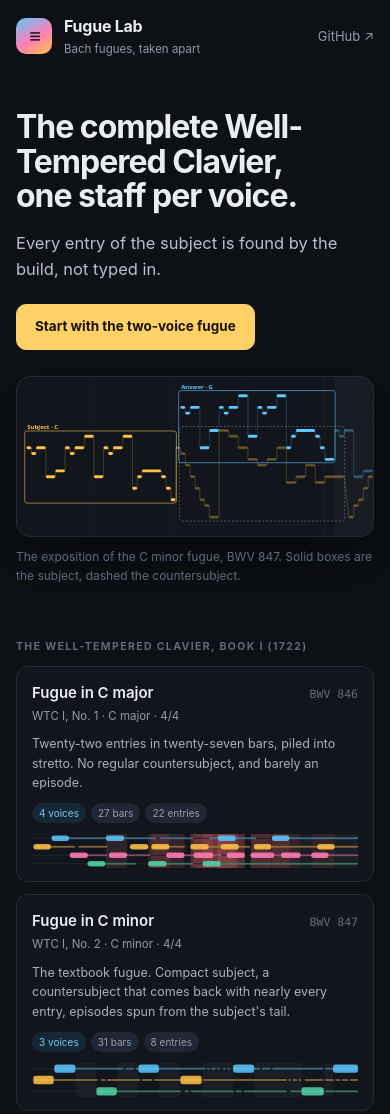
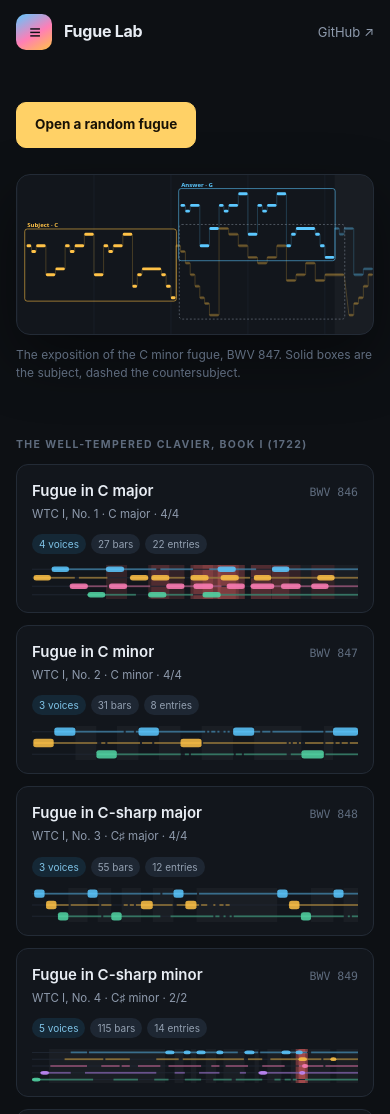
Before and after one commit to FlyingWorkshop/bach-fugue-lab, a plain HTML site: page index.html in a window 390 px wide. Shown: the top 1114 px of the page. Drawn offline with Linux system fonts and the light colour scheme.

Commit message:
Strip the landing page down to the button and the grid
The hero heading, the lede and the nav tagline are gone — they were slogans,
and the teaser figure says more than any of them did. The card blurbs go with
them: title, key, metre, voice/bar/entry counts and the thumbnail already say
what a card needs to say.

The one call to action is now "Open a random fugue", and it re-rolls on every
click rather than picking once at load.

```diff
--- a/home.css
+++ b/home.css
@@ -36,10 +36,8 @@ code{font:13px ui-monospace,Menlo,monospace;background:#1a212b;padding:1px 5px;b
 .nav .gh:hover{color:var(--ink)}
 
 /* ------------------------------------------------------------------ hero */
-.hero{padding-top:64px;padding-bottom:26px}
-.hero h2{font-size:clamp(32px,5vw,54px);line-height:1.08;letter-spacing:-0.032em}
-.lede{margin-top:16px;font-size:16.5px;color:#b6c0cd}
-.cta{margin-top:22px}
+.hero{padding-top:40px;padding-bottom:26px}
+.cta{margin-top:0}
 .btn{
   display:inline-block;padding:11px 18px;border-radius:10px;border:1px solid var(--line2);
   background:var(--bg3);color:var(--ink);text-decoration:none;font-size:13.5px;font-weight:560;
@@ -75,7 +73,6 @@ code{font:13px ui-monospace,Menlo,monospace;background:#1a212b;padding:1px 5px;b
 .pc b{font-size:15px;font-weight:620}
 .pc .bwv{font:11.5px ui-monospace,Menlo,monospace;color:var(--dim2)}
 .pc .sub{font-size:11.5px;color:var(--dim);margin-top:2px}
-.pc .note{font-size:12.5px;color:#a4b0be;line-height:1.55;margin-top:9px}
 .pc .tags{display:flex;gap:5px;flex-wrap:wrap;margin-top:11px}
 .pc .tag{font-size:10px;padding:2px 7px;border-radius:20px;background:#1e2733;color:#93a0b1}
 .pc .tag.v{background:#152836;color:#7fc4e8}
--- a/home.js
+++ b/home.js
@@ -14,7 +14,6 @@ const VCOL = {
 const vcol = (nv, i) => (VCOL[nv] || VCOL[4])[i] || '#8e9aac';
 /* *asterisks* mark italics in the editorial text; that is the whole of the markup */
 const esc = t => String(t ?? '').replace(/&/g, '&amp;').replace(/</g, '&lt;').replace(/>/g, '&gt;');
-const md = t => esc(t).replace(/\*([^*]+)\*/g, '<em>$1</em>');
 
 /* ------------------------------------------------------------- mini rolls */
 function rollSvg(t, opts) {
@@ -131,6 +130,12 @@ $('#teaser').replaceChildren(rollSvg(hero, {
   W: narrow ? 560 : 1100, H: narrow ? 250 : 290, q0: 0, q1: narrow ? 18.5 : 33,
   boxes: true, labels: true, grid: true, nh: narrow ? 4.6 : 5.4, dim: .26, pad: 16 }));
 
+const rnd = document.getElementById('randomBtn');
+if (rnd) rnd.addEventListener('click', () => {
+  const p = index[Math.floor(Math.random() * index.length)];
+  rnd.href = `lab.html?piece=${p.id}`;
+});
+
 // every fugue on the site
 const grid = $('#pieceGrid');
 for (const [key, label] of GROUPS) {
@@ -144,7 +149,6 @@ for (const [key, label] of GROUPS) {
     a.innerHTML =
       `<div class="ph"><b>${esc(p.title)}</b><span class="bwv">${esc(p.bwv)}</span></div>` +
       `<div class="sub">${esc(p.book)} · ${esc(p.key)} · ${esc(p.meter)}</div>` +
-      `<div class="note">${md(p.card || p.blurb || '')}</div>` +
       `<div class="tags"><span class="tag v">${p.nv} voices</span>` +
       `<span class="tag">${p.bars} bars</span><span class="tag">${p.entries} entries</span></div>`;
     const mini = document.createElement('div');
--- a/index.html
+++ b/index.html
@@ -4,7 +4,7 @@
 <meta charset="utf-8">
 <meta name="viewport" content="width=device-width, initial-scale=1">
 <title>Fugue Lab — 58 Bach fugues, one staff per voice</title>
-<meta name="description" content="All forty-eight fugues of the Well-Tempered Clavier, plus ten from The Art of Fugue, as open score, piano roll and structural map on one shared axis. Every statement of the subject is found by the build rather than typed in.">
+<meta name="description" content="All forty-eight fugues of the Well-Tempered Clavier, plus ten from The Art of Fugue, as open score, piano roll and structural map on one shared axis.">
 <meta name="theme-color" content="#0d1014">
 <link rel="icon" href="icon.svg" type="image/svg+xml">
 <link rel="alternate icon" href="favicon-32.png" sizes="32x32" type="image/png">
@@ -13,14 +13,14 @@
 <meta property="og:title" content="Fugue Lab — 58 Bach fugues, one staff per voice">
 <meta property="og:description" content="All forty-eight fugues of the Well-Tempered Clavier, plus ten from The Art of Fugue, as open score, piano roll and structural map on one shared axis.">
 <meta property="og:url" content="https://flyingworkshop.github.io/bach-fugue-lab/">
-<link rel="stylesheet" href="home.css?v=9">
+<link rel="stylesheet" href="home.css?v=10">
 </head>
 <body>
 
 <header class="nav">
   <a class="brand" href="./">
     <span class="mark">≡</span>
-    <div><h1>Fugue Lab</h1><p>Bach fugues, taken apart</p></div>
+    <div><h1>Fugue Lab</h1></div>
   </a>
   <nav>
     <a class="gh" href="https://github.com/FlyingWorkshop/bach-fugue-lab" target="_blank" rel="noopener">GitHub ↗</a>
@@ -28,10 +28,8 @@
 </header>
 
 <section class="hero">
-  <h2>The complete Well-Tempered Clavier,<br>one staff per voice.</h2>
-  <p class="lede">Every entry of the subject is found by the build, not typed in.</p>
   <div class="cta">
-    <a class="btn primary" href="lab.html?piece=bwv855">Start with the two-voice fugue</a>
+    <a class="btn primary" id="randomBtn" href="lab.html?piece=bwv855">Open a random fugue</a>
   </div>
 </section>
 
@@ -87,6 +85,6 @@
   </div>
 </footer>
 
-<script src="home.js?v=7"></script>
+<script src="home.js?v=8"></script>
 </body>
 </html>
```
